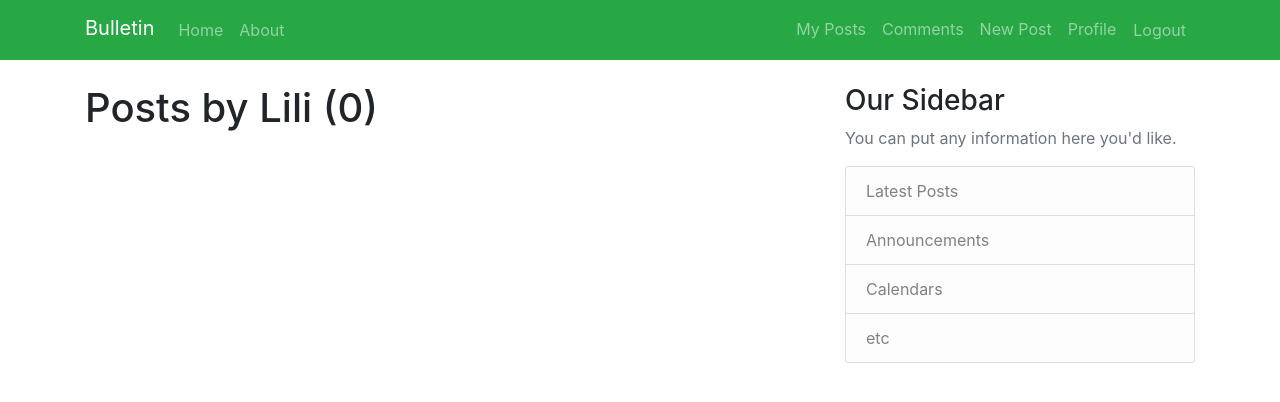
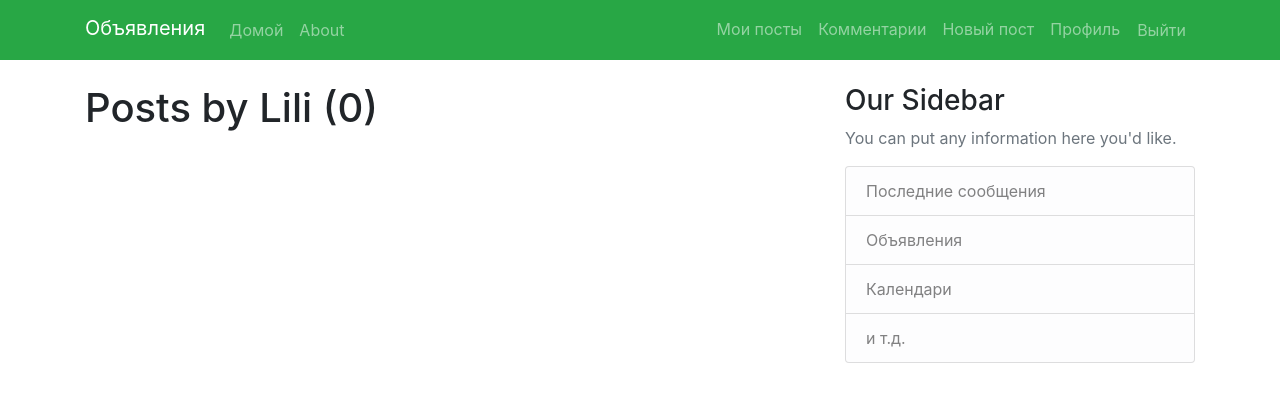
Before and after one commit to TASIABEG/BulletinBoard, a Django app: a page that uses BulletinBoard/BulletinBoard/templates/flatpages/base.html in a window 1280 px wide. Shown: the top 402 px of the page. Run offline with Django 5.2, Linux system fonts and the light colour scheme; a user stored in the database is signed in; data comes from the database, SQL or seed files in the repository; both versions use the stored data as it was after the commit.

Commit message:
Проект доски объявлений

```diff
--- a/BulletinBoard/BulletinBoard/templates/flatpages/base.html
+++ b/BulletinBoard/BulletinBoard/templates/flatpages/base.html
@@ -22,30 +22,30 @@
     <header class="site-header">
       <nav class="navbar navbar-expand-md navbar-dark bg-success">
         <div class="container">
-          <a class="navbar-brand mb-1" href="{% url 'home' %}">Bulletin</a>
+          <a class="navbar-brand mb-1" href="{% url 'home' %}">Объявления</a>
           <button class="navbar-toggler" type="button" data-toggle="collapse" data-target="#navbarToggle" aria-controls="navbarToggle" aria-expanded="false" aria-label="Toggle navigation">
           <span class="navbar-toggler-icon"></span>
           </button>
           <div class="collapse navbar-collapse" id="navbarToggle">
             <div class="navbar-nav mr-auto">
-              <a class="nav-item nav-link" href="{% url 'home' %}">Home</a>
+              <a class="nav-item nav-link" href="{% url 'home' %}">Домой</a>
               <a class="nav-item nav-link" href="#">About</a>
             </div>
             <!-- Navbar Right Side -->
             <div class="navbar-nav">
                 {% if user.is_authenticated %}
-                <a class="nav-item nav-link" href="{% url 'user-posts' user.username %}">My Posts</a>
-                <a class="nav-item nav-link" href="{% url 'comment_list' %}">Comments</a>
-                <a class="nav-item nav-link" href="{% url 'bulletin-create' %}">New Post</a>
-                <a class="nav-item nav-link" href="{% url 'profile' %}">Profile</a>
+                <a class="nav-item nav-link" href="{% url 'user-posts' user.username %}">Мои посты</a>
+                <a class="nav-item nav-link" href="{% url 'comment_list' %}">Комментарии</a>
+                <a class="nav-item nav-link" href="{% url 'bulletin-create' %}">Новый пост</a>
+                <a class="nav-item nav-link" href="{% url 'profile' %}">Профиль</a>
                 <!-- Logout Form -->
                 <form method="POST" action="{% url 'logout' %}" style="display:inline;">
                     {% csrf_token %}
-                    <button type="submit" class="nav-item nav-link btn btn-link">Logout</button>
+                    <button type="submit" class="nav-item nav-link btn btn-link">Выйти</button>
                 </form>
                 {% else %}
-                  <a class="nav-item nav-link" href="{% url 'login' %}">Login</a>
-                  <a class="nav-item nav-link" href="{% url 'register' %}">Register</a>
+                  <a class="nav-item nav-link" href="{% url 'login' %}">Войти</a>
+                  <a class="nav-item nav-link" href="{% url 'register' %}">Зарегистрироваться</a>
                 {% endif %}
             </div>
           </div>
--- a/BulletinBoard/BulletinBoard/templates/flatpages/bulletin_confirm_delete.html
+++ b/BulletinBoard/BulletinBoard/templates/flatpages/bulletin_confirm_delete.html
@@ -5,12 +5,12 @@
         <form method="POST">
             {% csrf_token %}
             <fieldset class="form-group">
-                <legend class="border-top mb-4">Delete Bulletin</legend>
+                <legend class="border-top mb-4">Удалить объявления</legend>
                 <h2>Are you sure you want to delete the post "{{ object.title }}"</h2>
             </fieldset>
             <div class="form-group">
-                <button class="btn btn-outline-danger" type="submit">Yes, Delete</button>
-                <a class="btn btn-outline-secondary" href="{% url 'bulletin-detail' object.id %}">Cancel</a>
+                <button class="btn btn-outline-danger" type="submit">Да удалить</button>
+                <a class="btn btn-outline-secondary" href="{% url 'bulletin-detail' object.id %}">Закрыть</a>
             </div>
         </form>
     </div>
--- a/BulletinBoard/BulletinBoard/templates/flatpages/bulletin_form.html
+++ b/BulletinBoard/BulletinBoard/templates/flatpages/bulletin_form.html
@@ -5,11 +5,11 @@
         <form  method="POST" id="myform"  enctype="multipart/form-data">
             {% csrf_token %}
             <fieldset class="form-group">
-                <legend class="border-top mb-4">Create Bulletin</legend>
+                <legend class="border-top mb-4">Создать объявление</legend>
                 {{ form|crispy }}
             </fieldset>
             <div class="form-group">
-                <button class="btn btn-outline-info" type="submit">Submit</button>
+                <button class="btn btn-outline-info" type="submit">Представить</button>
             </div>
         </form>
     </div>
--- a/BulletinBoard/BulletinBoard/templates/flatpages/comment_form.html
+++ b/BulletinBoard/BulletinBoard/templates/flatpages/comment_form.html
@@ -4,10 +4,10 @@
     <div class="row justify-content-md-center">
         <form  method="POST" enctype="multipart/form-data">
             {% csrf_token %}
-                <legend class="border-top mb-4">Add Comment</legend>
+                <legend class="border-top mb-4">Добавить комментарий</legend>
                 {{ user.username }}
                 {{ form.as_p }}
-                <button class="btn btn-outline-info" type="submit">Submit</button>
+                <button class="btn btn-outline-info" type="submit">Представить</button>
 
         </form>
     </div>
--- a/BulletinBoard/BulletinBoard/templates/flatpages/home.html
+++ b/BulletinBoard/BulletinBoard/templates/flatpages/home.html
@@ -28,7 +28,7 @@
             {% if is_paginated %}
                 {% if page_obj.has_previous %}
                     <a class="btn btn-outline-info mb-4" href="?page=1">First</a>
-                    <a class="btn btn-outline-info mb-4" href="?page={{ page_obj.previous_page_number }}">Previous</a>
+                    <a class="btn btn-outline-info mb-4" href="?page={{ page_obj.previous_page_number }}">Предыдущий</a>
                 {% endif %}
 
                 <!-- Show full number of pages -->
@@ -43,8 +43,8 @@
 
                 <!-- Show the last page -->
                 {% if page_obj.has_next %}
-                    <a class="btn btn-outline-info mb-4" href="?page={{ page_obj.next_page_number }}">Next</a>
-                    <a class="btn btn-outline-info mb-4" href="?page={{ page_obj.paginator.num_pages }}">Last</a>
+                    <a class="btn btn-outline-info mb-4" href="?page={{ page_obj.next_page_number }}">Следующий</a>
+                    <a class="btn btn-outline-info mb-4" href="?page={{ page_obj.paginator.num_pages }}">Предыдущий</a>
                 {% endif %}
             {% endif %}
         </div>
--- a/BulletinBoard/BulletinBoard/templates/flatpages/user_posts.html
+++ b/BulletinBoard/BulletinBoard/templates/flatpages/user_posts.html
@@ -27,8 +27,8 @@
             {% endfor %}
             {% if is_paginated %}
                 {% if page_obj.has_previous %}
-                    <a class="btn btn-outline-info mb-4" href="?page=1">First</a>
-                    <a class="btn btn-outline-info mb-4" href="?page={{ page_obj.previous_page_number }}">Previous</a>
+                    <a class="btn btn-outline-info mb-4" href="?page=1">В начало</a>
+                    <a class="btn btn-outline-info mb-4" href="?page={{ page_obj.previous_page_number }}">Предыдущий</a>
                 {% endif %}
 
                 <!-- Show full number of pages -->
@@ -43,8 +43,8 @@
 
                 <!-- Show the last page -->
                 {% if page_obj.has_next %}
-                    <a class="btn btn-outline-info mb-4" href="?page={{ page_obj.next_page_number }}">Next</a>
-                    <a class="btn btn-outline-info mb-4" href="?page={{ page_obj.paginator.num_pages }}">Last</a>
+                    <a class="btn btn-outline-info mb-4" href="?page={{ page_obj.next_page_number }}">Следующий</a>
+                    <a class="btn btn-outline-info mb-4" href="?page={{ page_obj.paginator.num_pages }}">Предыдущий</a>
                 {% endif %}
             {% endif %}
         </div>
@@ -53,10 +53,10 @@
             <h3>Our Sidebar</h3>
             <p class='text-muted'>You can put any information here you'd like.
               <ul class="list-group">
-                <li class="list-group-item list-group-item-light">Latest Posts</li>
-                <li class="list-group-item list-group-item-light">Announcements</li>
-                <li class="list-group-item list-group-item-light">Calendars</li>
-                <li class="list-group-item list-group-item-light">etc</li>
+                <li class="list-group-item list-group-item-light">Последние сообщения</li>
+                <li class="list-group-item list-group-item-light">Объявления</li>
+                <li class="list-group-item list-group-item-light">Календари</li>
+                <li class="list-group-item list-group-item-light">и т.д.</li>
               </ul>
             </p>
           </div>
--- a/BulletinBoard/users/templates/users/login.html
+++ b/BulletinBoard/users/templates/users/login.html
@@ -5,16 +5,16 @@
         <form method="POST">
             {% csrf_token %}
             <fieldset class="form-group">
-                <legend class="border-top mb-4">Log In</legend>
+                <legend class="border-top mb-4">Авторизоваться</legend>
                 {{ form|crispy }}
             </fieldset>
             <div class="form-group">
-                <button class="btn btn-outline-info" type="submit">Login</button>
+                <button class="btn btn-outline-info" type="submit">Логин</button>
             </div>
         </form>
         <div class="border-top pt-3">
             <small class="text-muted">
-                Need An Account? <a class="ml-2" href="{% url 'register' %}">Sign Up Now</a>
+                Need An Account? <a class="ml-2" href="{% url 'register' %}">Зарегистрируйтесь прямо сейчас</a>
             </small>
         </div>
     </div>
--- a/BulletinBoard/users/templates/users/logout.html
+++ b/BulletinBoard/users/templates/users/logout.html
@@ -3,13 +3,13 @@
 {% block content %}
 
     <div class="col-md-4 offset-md-1">
-        <h2>You have been logged out</h2>
+        <h2>Вы вышли из системы</h2>
     </div>
 
 
     <div class="border-top pt-1 col-md-10 offset-1">
         <small class="text-muted">
-            <a  href="{% url 'login' %}">Log In Again</a>
+            <a  href="{% url 'login' %}">Войдите в систему еще раз</a>
         </small>
     </div>
 
--- a/BulletinBoard/users/templates/users/password_reset.html
+++ b/BulletinBoard/users/templates/users/password_reset.html
@@ -5,11 +5,11 @@
         <form method="POST">
             {% csrf_token %}
             <fieldset class="form-group">
-                <legend class="border-top mb-4">Reset Password</legend>
+                <legend class="border-top mb-4">Сброс пароля</legend>
                 {{ form|crispy }}
             </fieldset>
             <div class="form-group">
-                <button class="btn btn-outline-info" type="submit">Request Password Reset</button>
+                <button class="btn btn-outline-info" type="submit">Запросить сброс пароля</button>
             </div>
         </form>
     </div>
--- a/BulletinBoard/users/templates/users/password_reset_confirm.html
+++ b/BulletinBoard/users/templates/users/password_reset_confirm.html
@@ -5,11 +5,11 @@
         <form method="POST">
             {% csrf_token %}
             <fieldset class="form-group">
-                <legend class="border-top mb-4">Reset Password</legend>
+                <legend class="border-top mb-4">Cброс пароля</legend>
                 {{ form|crispy }}
             </fieldset>
             <div class="form-group">
-                <button class="btn btn-outline-info" type="submit">Request Password</button>
+                <button class="btn btn-outline-info" type="submit">Запросить пароль</button>
             </div>
         </form>
     </div>
--- a/BulletinBoard/users/templates/users/profile.html
+++ b/BulletinBoard/users/templates/users/profile.html
@@ -13,12 +13,12 @@
             <form method="POST" enctype="multipart/form-data">
                 {% csrf_token %}
                 <fieldset class="form-group">
-                    <legend class="border-top mb-4">Profile Info</legend>
+                    <legend class="border-top mb-4">Информация профиля</legend>
                     {{ u_form|crispy }}
                     {{ p_form|crispy }}
                 </fieldset>
                 <div class="form-group">
-                    <button class="btn btn-outline-info" type="submit">Update</button>
+                    <button class="btn btn-outline-info" type="submit">Обновление</button>
                 </div>
             </form>
         </div>
--- a/BulletinBoard/users/templates/users/register.html
+++ b/BulletinBoard/users/templates/users/register.html
@@ -5,16 +5,16 @@
         <form method="POST">
             {% csrf_token %}
             <fieldset class="form-group">
-                <legend class="border-top mb-4">Join Today</legend>
+                <legend class="border-top mb-4">Присоединяйтесь сегодня</legend>
                 {{ form|crispy }}
             </fieldset>
             <div class="form-group">
-                <button class="btn btn-outline-info" type="submit">Sign Up</button>
+                <button class="btn btn-outline-info" type="submit">Подписаться</button>
             </div>
         </form>
         <div class="border-top pt-3">
             <small class="text-muted">
-                Already Have An Account? <a class="ml-2" href="{% url 'login' %}">Sign In</a>
+                Already Have An Account? <a class="ml-2" href="{% url 'login' %}">Войти в систему</a>
             </small>
         </div>
     </div>
```
Also changed, not shown: BulletinBoard/BulletinBoard/templates/flatpages/bulletin_detail.html (+6 -6 lines), BulletinBoard/BulletinBoard/templates/flatpages/comment_list.html (+4 -4 lines), BulletinBoard/db.sqlite3.
